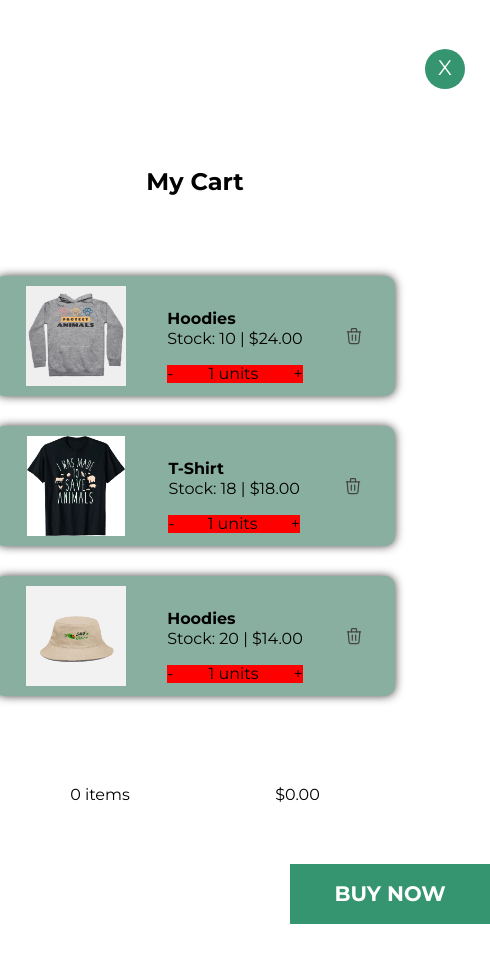
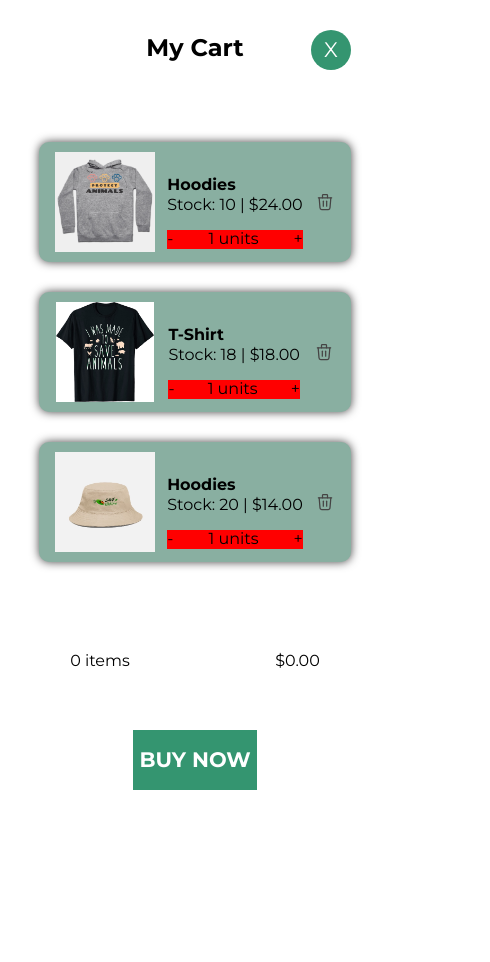
Before and after one commit to CandeCabrera/Feather-Store-Academlo, a plain HTML site: page cart.html in a window 390 px wide. Shown: the whole page, 490 px wide, since content can reach past the window. After the commit the page ends 844 px from the top, so only its background shows below. Drawn offline with Linux system fonts and the light colour scheme.

Commit message:
responsive cart.html

```diff
--- a/styles/style.css
+++ b/styles/style.css
@@ -439,7 +439,7 @@ footer{
 /*? =================CART HTML=================== */
 
 .cart-html{
-    height: 120vh;
+    height: 100vh;
     background: white;
     display: flex;
     flex-direction: column;
@@ -456,6 +456,7 @@ footer{
     justify-content: center;
     align-items: center;
     gap: 60px;
+    position: relative;
 }
 .empty-cart{
     margin-top: -40px;
@@ -493,7 +494,7 @@ footer{
 
 .buy-btn{
     height: 60px;
-    width: 200px;
+    width: 40%;/*andtes 200px*/
     background-color: #349570;
     font-weight: 700;
     font-size: 21px;
@@ -501,7 +502,8 @@ footer{
     display: flex;
     justify-content: center;
     align-items: center;
-    margin-right: -390px;
+    position: relative;
+    right: 0;
     text-decoration: none;
 }
 
@@ -521,13 +523,23 @@ footer{
     display: flex;
     justify-content: center;
     align-items: center;
-    margin-right: -500px;
     text-decoration: none;
+    position: absolute;
+    top: 50px;
+    right: 0px;
 }
 
 .close-btn:hover{
     background-color: #454444;
     cursor: pointer;
+}
+
+.filled-cart{
+    width: 100%;
+    display: flex;
+    flex-direction: column;
+    justify-content: center;
+    align-items: center;
 }
 
 .cart-card{
@@ -547,9 +559,6 @@ footer{
     height: 100px;
 }
 
-.cart-box{
-    /* margin-left: -20px; */
-}
 
 .item-desc > h4{
     margin-bottom: -14px;
@@ -560,3 +569,9 @@ footer{
     display: flex;
     justify-content: space-between;
 }
+
+@media(max-width: 620px){
+    .cart-card{
+        width: 100%;
+    }
+}
```
